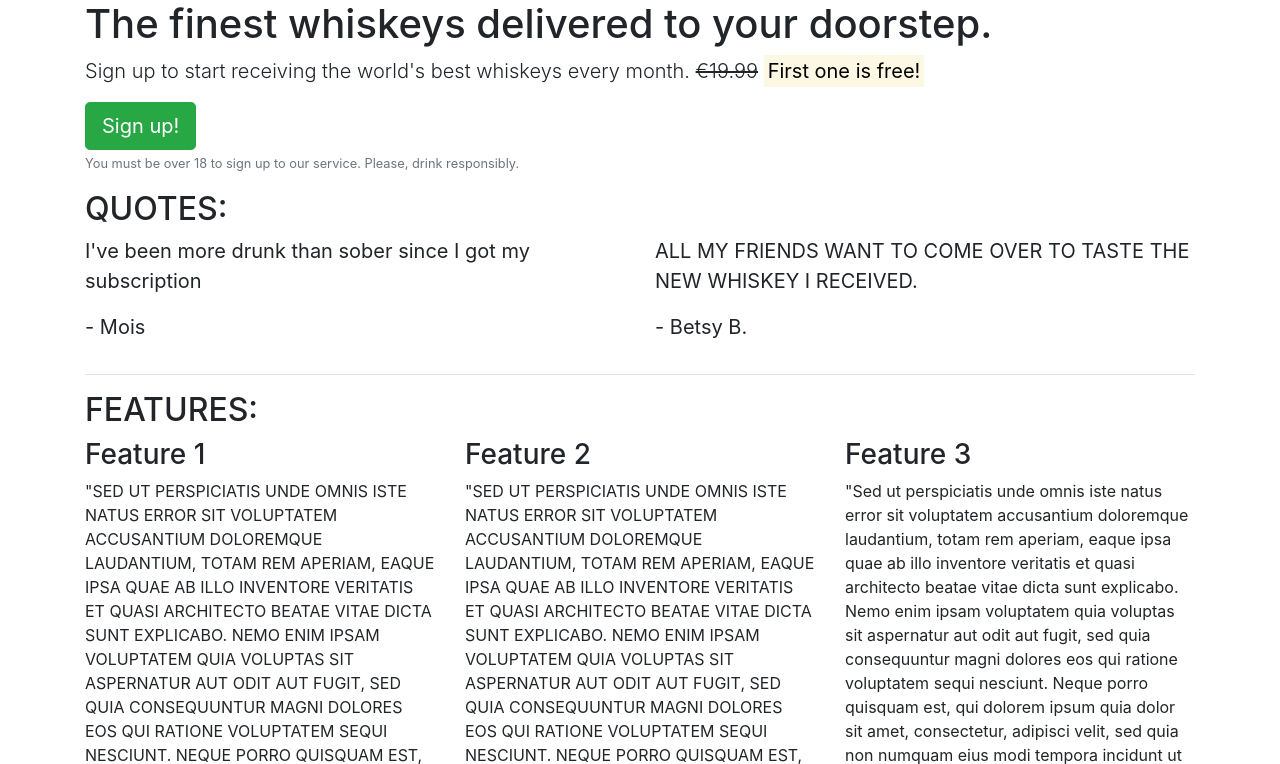
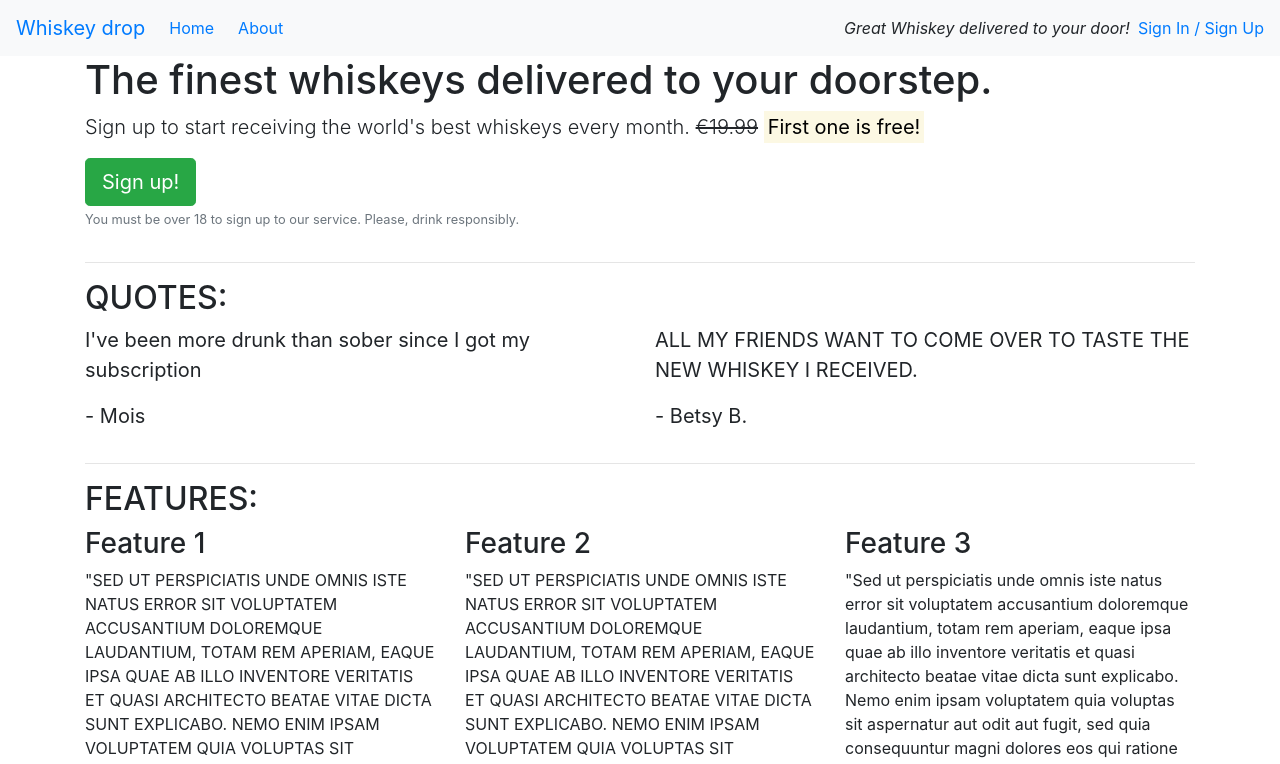
Before and after one commit to Virgil-Derek/Whiskey, a plain HTML site: page index.html in a window 1280 px wide. Shown: the top 764 px of the page. Drawn offline with nearby package versions, Linux system fonts and the light colour scheme.

Commit message:
added nav bar and nav elements with a list Home, about, sign In/Up

```diff
--- a/index.html
+++ b/index.html
@@ -14,6 +14,16 @@
 </head>
 
 <body>
+    <nav class="navbar navbar-ligt bg-light navbar-expand-sm">
+        <a href="/" class="navbar-brand">Whiskey drop</a>
+        <ul class="navbar-nav mr-auto">
+            <li class="active nav-item mr-2"><a class="nav-link" href="/">Home</a></li>
+            <li class="nav-item mr-2"><a class="nav-link" href="/about">About</a></li>
+        </ul>
+        <p class="navbar-text my-auto mr-2"><i>Great Whiskey delivered to your door!</i></p>
+        <a href="/login">Sign In / Sign Up</a>
+
+    </nav>
 
     <article class="container">
         <!-- Callout -->
@@ -30,6 +40,7 @@
             </div>
         </div>
         <!-- /.Callout -->
+        <hr>
 
         <!-- Quotes -->
         <section class="quotes">
```
